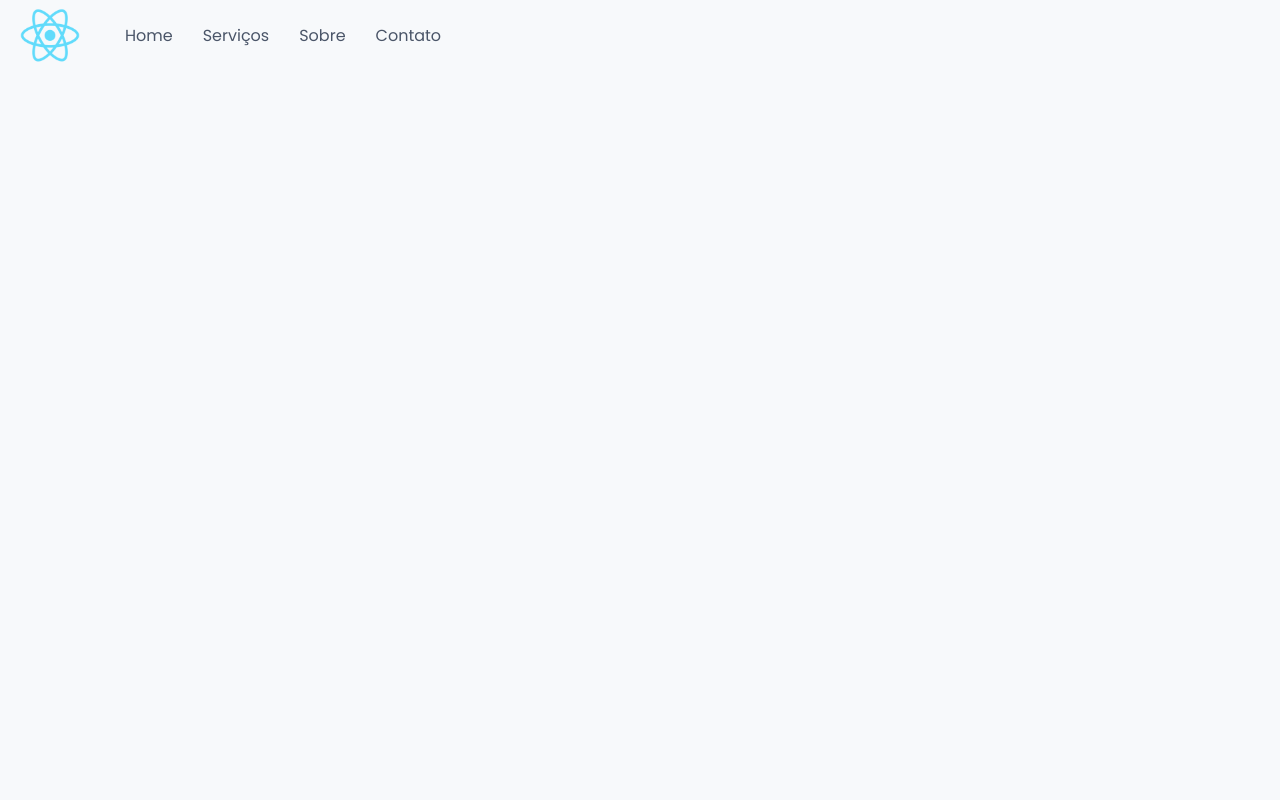
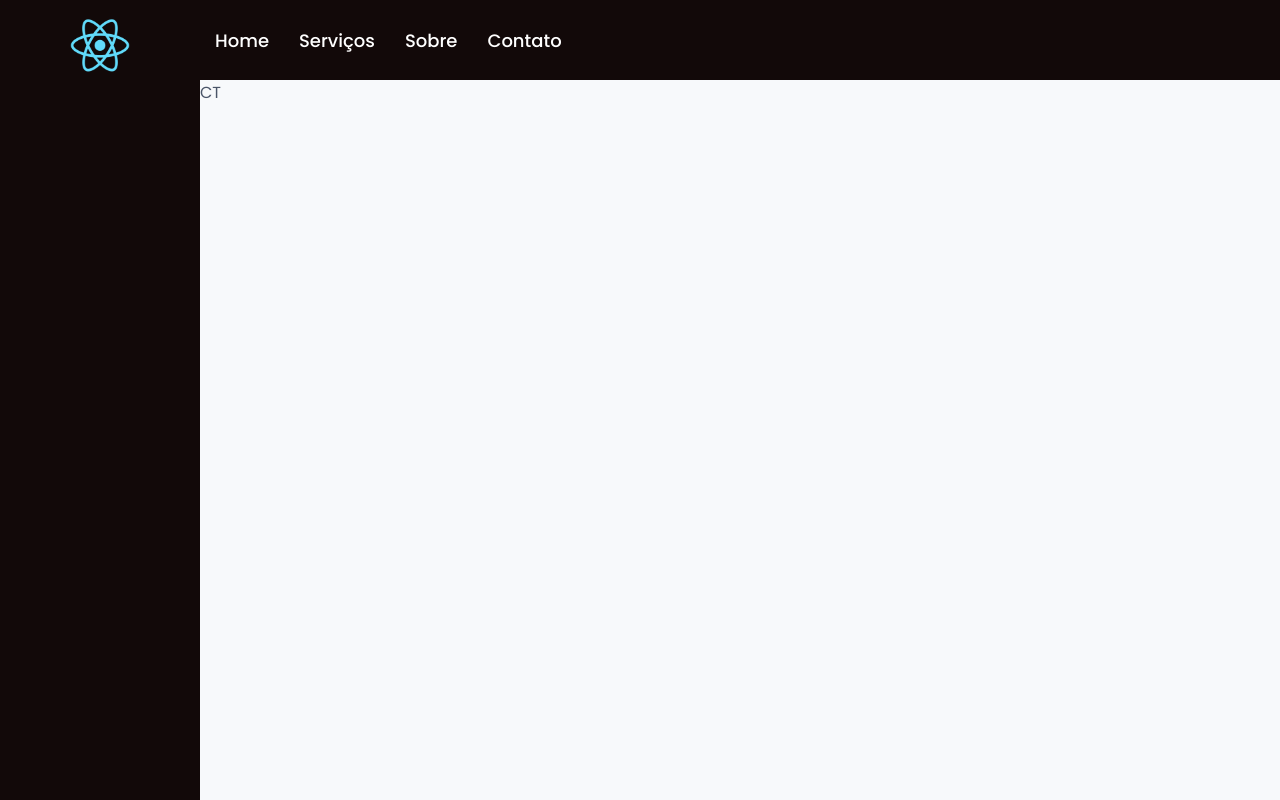
Before and after one commit to RafaelGaiteiro/project-study-react, a React (Vite) app: page / in a window 1280 px wide. Built offline with nearby package versions, Linux system fonts and the light colour scheme.

Commit message:
create header, aside e content

```diff
--- a/src/App.tsx
+++ b/src/App.tsx
@@ -3,9 +3,9 @@ import { GlobalStyles } from "./styles/GlobalStyles"
 
 export const App = () => {
   return (
-    <>
+    <div>
       <Home />
       <GlobalStyles />
-    </>
+    </div>
   )
 }
--- /dev/null
+++ b/src/components/atoms/Aside/index.tsx
@@ -0,0 +1,11 @@
+import { Container } from "./styles"
+import LogoReact from './../../../assets/logo_react.png'
+import { Image } from "../Image"
+
+export const Aside = () => {
+  return (
+    <Container>
+      <Image src={LogoReact} width="100px" />
+    </Container>
+  )
+}
--- /dev/null
+++ b/src/components/atoms/Aside/styles.ts
@@ -0,0 +1,13 @@
+import { styled } from "styled-components";
+
+export const Container = styled.div`
+  grid-area: AS;
+
+  display: flex;
+  justify-content: center;
+  padding: 10px;
+
+  background-color: #120909;
+  height: 100vh;
+  width: 100%;
+`;
--- /dev/null
+++ b/src/components/atoms/Content/index.tsx
@@ -0,0 +1,9 @@
+import { Container } from "./styles"
+
+export const Content = () => {
+    return (
+        <Container>
+CT
+        </Container>
+    )
+}
--- /dev/null
+++ b/src/components/atoms/Content/styles.ts
@@ -0,0 +1,5 @@
+import { styled } from "styled-components";
+
+export const Container = styled.div`
+  grid-area: CT;
+`;
--- a/src/components/Header/index.tsx
+++ b/src/components/atoms/Header/index.tsx
@@ -1,10 +1,8 @@
-import { Container, Link, LinkGroup, Logo } from "./styles"
-import LogoReact from './../../assets/logo_react.png'
+import { Container, Link, LinkGroup } from "./styles"
 
 export const Header = () => {
     return (
         <Container>
-            <Logo src={LogoReact} />
             <LinkGroup>
                 <Link>Home</Link>
                 <Link>Serviços</Link>
--- a/src/components/Header/styles.ts
+++ b/src/components/atoms/Header/styles.ts
@@ -1,33 +1,44 @@
 import { styled } from "styled-components";
 
 export const Container = styled.div`
+  grid-area: HD;
+
   display: flex;
   align-items: center;
   gap: 10px;
+
+  background-color: #120909;
 `;
 
 export const Logo = styled.img`
   width: 100px;
 `;
-export const LinkGroup = styled.ul``;
+
+export const LinkGroup = styled.ul`
+  display: flex;
+`;
 
 export const Link = styled.li`
-  display: inline-block;
+  font-size: 18px;
+  font-weight: 500;
+  color: white;
+
   list-style: none;
   cursor: pointer;
   margin: 10px;
   padding: 5px;
-  transition: 0.3s all;
+  transition: 0.3s;
 
   &&:hover {
     background-color: #0989a8;
     color: white;
     padding: 5px;
     border-radius: 5px;
-    transition-duration: 0.5s;
+    transition-duration: 0.3s;
   }
 
   &&:active {
+    transition: none;
     background-color: #11242f;
   }
 `;
--- /dev/null
+++ b/src/components/atoms/Image/index.tsx
@@ -0,0 +1,14 @@
+import { Container, Img } from "./styles";
+
+export type ImageProps = {
+    src: string;
+    width: string;
+}
+
+export const Image = ({ src, width }: ImageProps) => {
+    return (
+        <Container>
+            <Img src={src} width={width} />
+        </Container>
+    )
+}
--- /dev/null
+++ b/src/components/atoms/Image/styles.ts
@@ -0,0 +1,8 @@
+import { styled } from "styled-components";
+import { ImageProps } from ".";
+
+export const Container = styled.div``;
+
+export const Img = styled.img<ImageProps>`
+  width: ${(props) => props.width};
+`;
--- /dev/null
+++ b/src/components/templates/DefaultTemplate/index.tsx
@@ -0,0 +1,20 @@
+import { ReactNode } from "react"
+import { Container } from "./styles"
+import { Header } from "../../atoms/Header";
+import { Aside } from "../../atoms/Aside";
+import { Content } from "../../atoms/Content";
+
+type DefaultTemplateProps = {
+    children: ReactNode;
+}
+
+export const DefaultTemplate = ({ children }: DefaultTemplateProps) => {
+    return (
+        <Container>
+            <Header />
+            <Content />
+            <Aside />
+            {children}
+        </Container>
+    )
+}
--- /dev/null
+++ b/src/components/templates/DefaultTemplate/styles.ts
@@ -0,0 +1,10 @@
+import { styled } from "styled-components";
+
+export const Container = styled.div`
+  display: grid;
+  grid-template-areas:
+    "AS HD"
+    "AS CT";
+  grid-template-rows: 80px auto;
+  grid-template-columns: 200px auto;
+`;
--- a/src/pages/Home.tsx
+++ b/src/pages/Home.tsx
@@ -1,9 +1,9 @@
-import { Header } from '../components/Header'
+import { DefaultTemplate } from '../components/templates/DefaultTemplate'
 
 export const Home = () => {
     return (
-        <div>
-            <Header />
-        </div>
+        <DefaultTemplate>
+
+        </DefaultTemplate>
     )
 }
```
